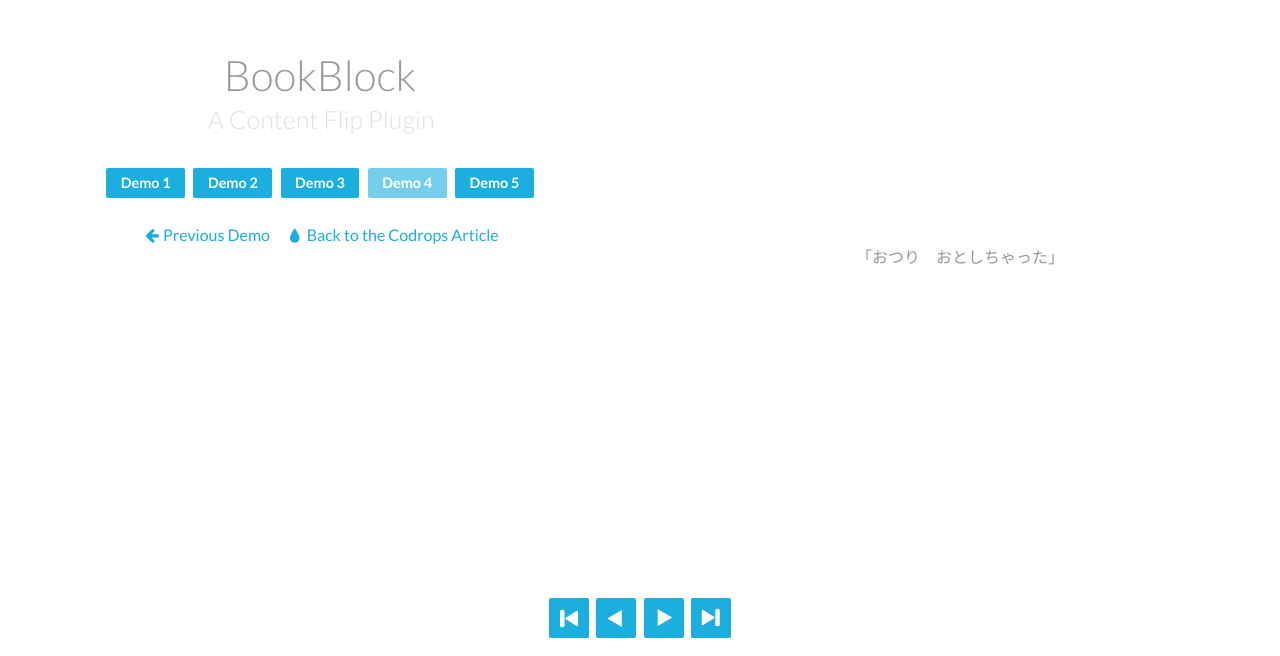
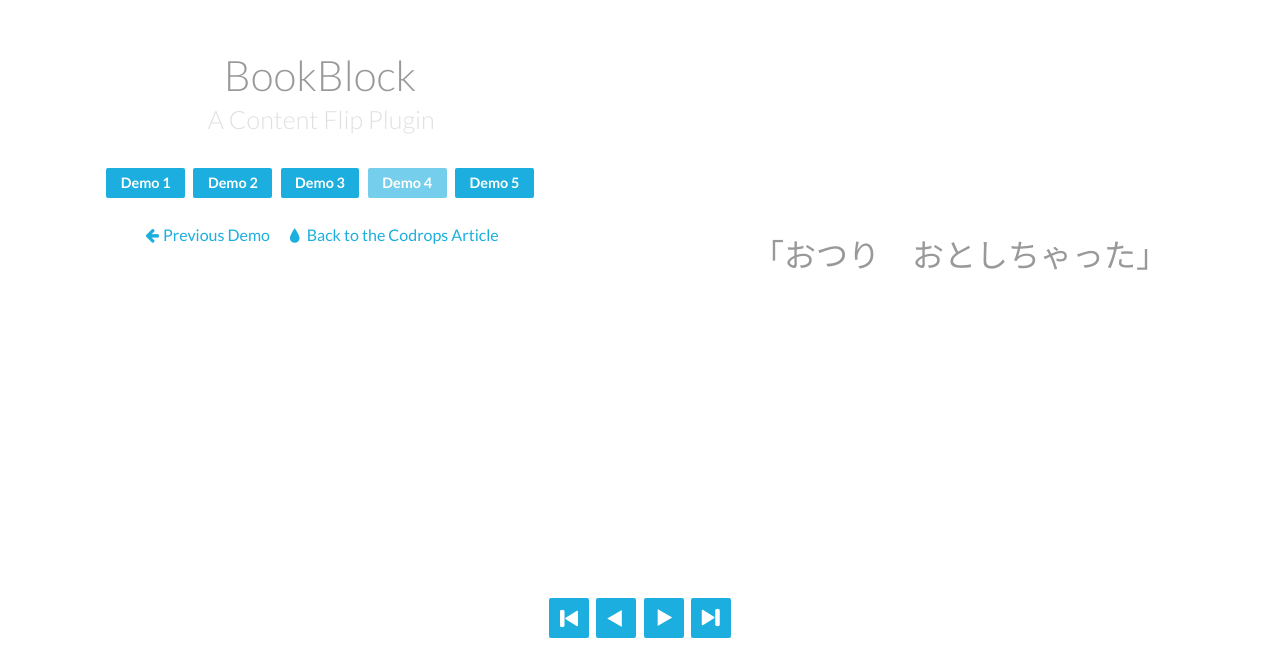
Before and after one commit to yosukeadachi/hackchu2017ehon, a plain HTML site: page docs/index4.html in a window 1280 px wide. Shown: the part 144-800 px from the top of the page. Drawn offline with nearby package versions, Linux system fonts and the light colour scheme; a web font is replaced by a local one.

Commit message:
demo4の日本語テキストスタイル追加

```diff
--- a/docs/css/demo4.css
+++ b/docs/css/demo4.css
@@ -158,3 +158,13 @@
 		font-size: 60%;
 	}
 }
+
+.ehon-text {
+	font-family: "Kokoro";
+	font-weight: 300;
+	font-size: 2em;
+	padding: 0;
+	margin: 0;
+	text-align: left;
+	line-height: 1.5;
+}
```
